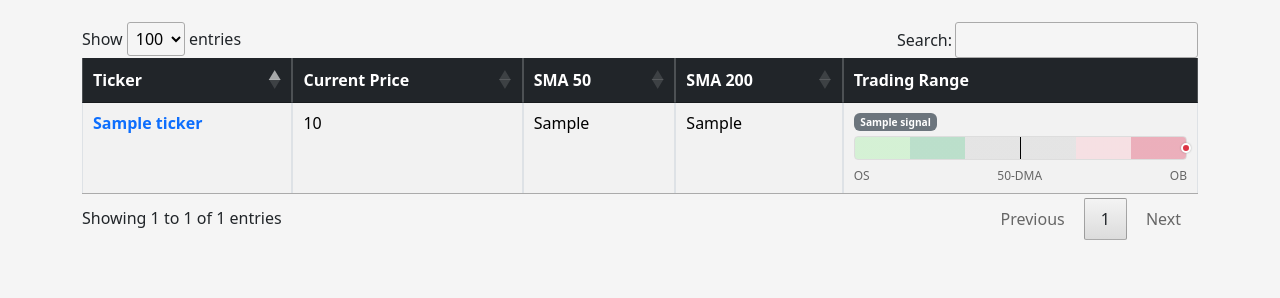
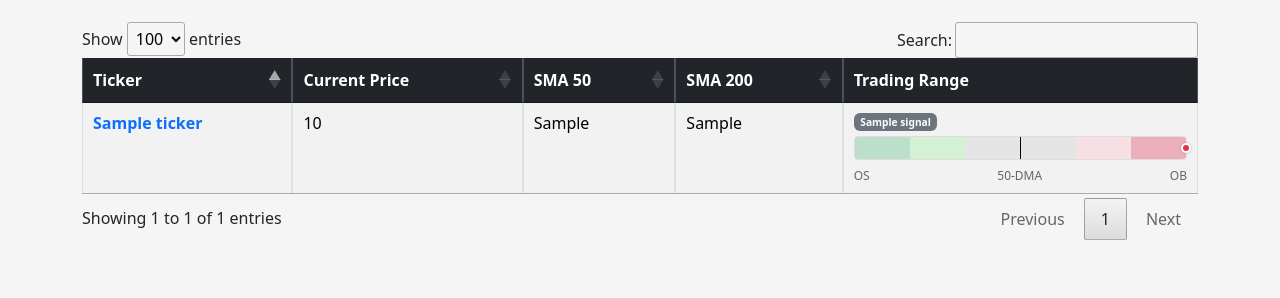
Before and after one commit to kgajjala/arthos-app, a FastAPI app: template app/templates/results.html in a window 1280 px wide. Shown: the part 102-400 px from the top of the page. Run offline with FastAPI, Linux system fonts and the light colour scheme; the template is opened without the code that fills it: most values are stand-ins (such as "Sample title", 1, 10 or a date in 2020); some libraries are stand-ins or nearby versions.

Commit message:
Fix Oversold and Extreme Oversold color shades in Trading Range
- Swapped green shades so Oversold is lighter and Extreme Oversold is darker
- Now matches the pattern: lighter shade for moderate, darker shade for extreme
- Extreme Oversold: darker green (rgba(60, 179, 113, 0.3))
- Oversold: lighter green (rgba(144, 238, 144, 0.3))
- Overbought: lighter red (rgba(255, 182, 193, 0.3)) - already correct
- Extreme Overbought: darker red (rgba(220, 20, 60, 0.3)) - already correct

```diff
--- a/app/templates/portfolio_details.html
+++ b/app/templates/portfolio_details.html
@@ -51,10 +51,10 @@
             position: relative;
             height: 24px;
             background: linear-gradient(to right,
-                rgba(144, 238, 144, 0.3) 0%,
+                rgba(60, 179, 113, 0.3) 0%,
+                rgba(60, 179, 113, 0.3) 16.67%,
                 rgba(144, 238, 144, 0.3) 16.67%,
-                rgba(60, 179, 113, 0.3) 16.67%,
-                rgba(60, 179, 113, 0.3) 33.33%,
+                rgba(144, 238, 144, 0.3) 33.33%,
                 rgba(150, 150, 150, 0.15) 33.33%,
                 rgba(150, 150, 150, 0.15) 66.67%,
                 rgba(255, 182, 193, 0.3) 66.67%,
--- a/app/templates/results.html
+++ b/app/templates/results.html
@@ -33,10 +33,10 @@
             position: relative;
             height: 24px;
             background: linear-gradient(to right,
-                rgba(144, 238, 144, 0.3) 0%,
+                rgba(60, 179, 113, 0.3) 0%,
+                rgba(60, 179, 113, 0.3) 16.67%,
                 rgba(144, 238, 144, 0.3) 16.67%,
-                rgba(60, 179, 113, 0.3) 16.67%,
-                rgba(60, 179, 113, 0.3) 33.33%,
+                rgba(144, 238, 144, 0.3) 33.33%,
                 rgba(150, 150, 150, 0.15) 33.33%,
                 rgba(150, 150, 150, 0.15) 66.67%,
                 rgba(255, 182, 193, 0.3) 66.67%,
--- a/app/templates/stock_detail.html
+++ b/app/templates/stock_detail.html
@@ -61,10 +61,10 @@
             position: relative;
             height: 28px;
             background: linear-gradient(to right,
-                rgba(144, 238, 144, 0.3) 0%,
+                rgba(60, 179, 113, 0.3) 0%,
+                rgba(60, 179, 113, 0.3) 16.67%,
                 rgba(144, 238, 144, 0.3) 16.67%,
-                rgba(60, 179, 113, 0.3) 16.67%,
-                rgba(60, 179, 113, 0.3) 33.33%,
+                rgba(144, 238, 144, 0.3) 33.33%,
                 rgba(150, 150, 150, 0.15) 33.33%,
                 rgba(150, 150, 150, 0.15) 66.67%,
                 rgba(255, 182, 193, 0.3) 66.67%,
```
